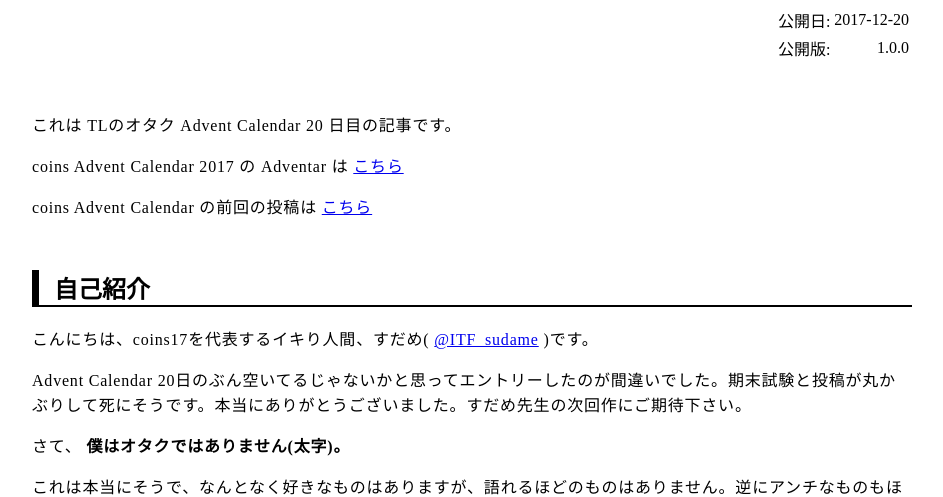
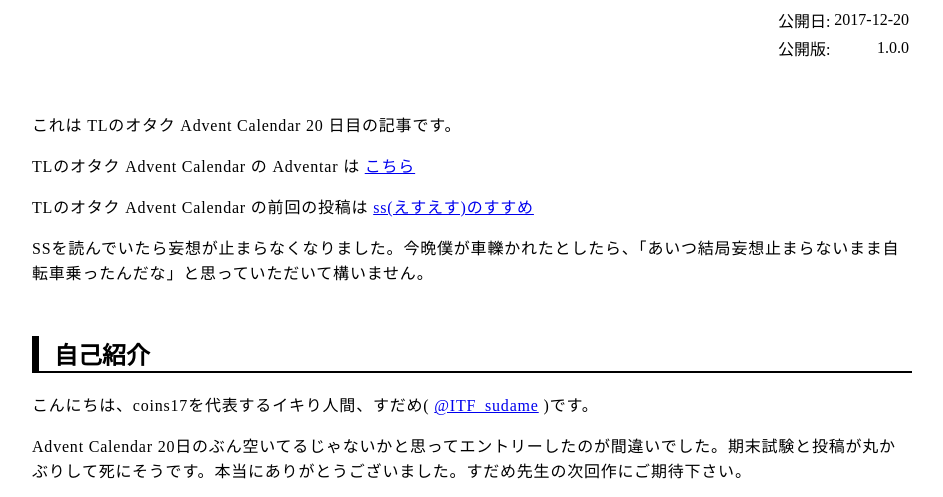
Before and after one commit to sudame/__sudame.github.io, a plain HTML site: page blog/20171220.html in a window 1280 px wide. Shown: the part 287-784 px from the top of the page, without its empty margins (168-1111 px from the left). Drawn offline with Linux system fonts and the light colour scheme.

Commit message:
前回の投稿情報を追加

```diff
--- a/blog/20171220.html
+++ b/blog/20171220.html
@@ -51,13 +51,14 @@
                 これは TLのオタク Advent Calendar 20 日目の記事です。
             </p>
             <p>
-                coins Advent Calendar 2017 の Adventar は
-                <a href="https://adventar.org/calendars/2724">こちら</a>
+                    TLのオタク Advent Calendar の Adventar は
+                <a href="https://adventar.org/calendars/2754">こちら</a>
             </p>
             <p>
-                coins Advent Calendar の前回の投稿は
-                <a href="http://katsura-jp.hatenablog.com/entry/2017/12/04/162219">こちら</a>
+                    TLのオタク Advent Calendar の前回の投稿は
+                <a href="https://note.mu/mossann298/n/n04d80a59a496">ss(えすえす)のすすめ</a>
             </p>
+            <p>SSを読んでいたら妄想が止まらなくなりました。今晩僕が車轢かれたとしたら、「あいつ結局妄想止まらないまま自転車乗ったんだな」と思っていただいて構いません。</p>
         </section>
         <section>
             <h2>自己紹介</h2>
```
